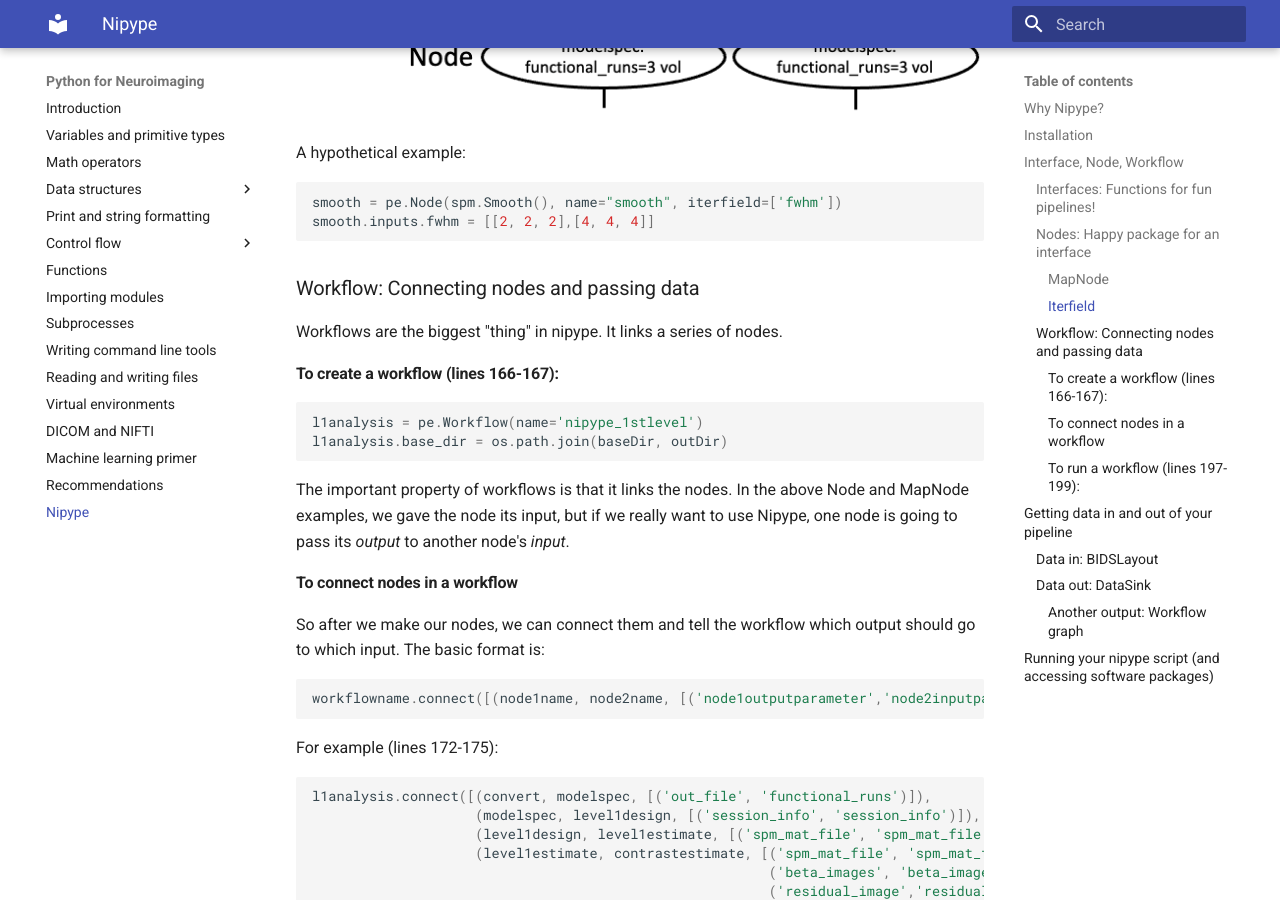
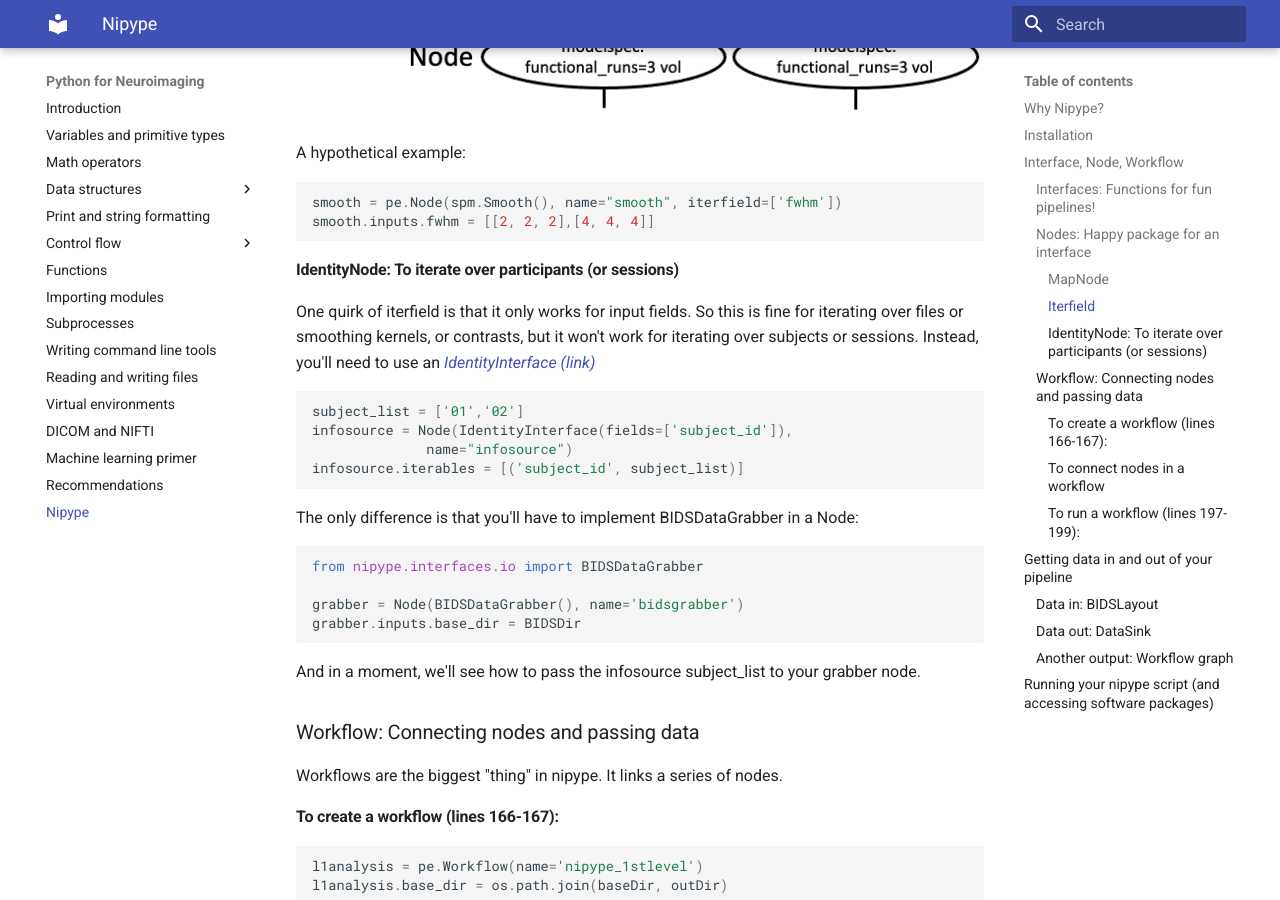
Before and after one commit to harvard-nrg/python-workshop, an MkDocs documentation site: the page built from docs/nipype.md, in a window 1280 px wide and 900 px high, scrolled down 3122 px. Built offline with MkDocs 1.6.1 and Material for MkDocs 9.7.7, drawn with Linux system fonts in a browser that asks for light colours.

Commit message:
Update nipype.md

````diff
--- a/docs/nipype.md
+++ b/docs/nipype.md
@@ -94,10 +94,31 @@ smooth = pe.Node(spm.Smooth(), name="smooth", iterfield=['fwhm'])
 smooth.inputs.fwhm = [[2, 2, 2],[4, 4, 4]]
 ```
 
+#### IdentityNode: To iterate over participants (or sessions)
+
+One quirk of iterfield is that it only works for input fields. So this is fine for iterating over files or smoothing kernels, or contrasts, but it won't work for iterating over subjects or sessions. Instead, you'll need to use an [_IdentityInterface (link)_](https://nipype.readthedocs.io/en/latest/api/generated/nipype.interfaces.utility.base.html#nipype-interfaces-utility-base-identityinterface)
+
+```python
+subject_list = ['01','02']
+infosource = Node(IdentityInterface(fields=['subject_id']),
+              name="infosource")
+infosource.iterables = [('subject_id', subject_list)]
+```
+The only difference is that you'll have to implement BIDSDataGrabber in a Node:
+
+```python
+from nipype.interfaces.io import BIDSDataGrabber
+
+grabber = Node(BIDSDataGrabber(), name='bidsgrabber')
+grabber.inputs.base_dir = BIDSDir
+```
+
+And in a moment, we'll see how to pass the infosource subject_list to your grabber node.
+
 ### Workflow: Connecting nodes and passing data
 Workflows are the biggest "thing" in nipype. It links a series of nodes.
 
-#### To create a workflow (lines 166-167): ####
+#### To create a workflow (lines 166-167):
 
 ```python
 l1analysis = pe.Workflow(name='nipype_1stlevel')
@@ -171,7 +192,7 @@ l1analysis.connect([(contrastestimate, datasink,[('con_images', 'contrasts.@con'
 
 ![Directory of nipype output](./assets/datasink_output.png)
 
-#### Another output: Workflow graph ####
+### Another output: Workflow graph ###
 
 One other nice feature of Nipype is that it automatically gives you a nice figure showing the connected graph of your nodes. It will be in the main output directory, called *graph.png*
 
````
